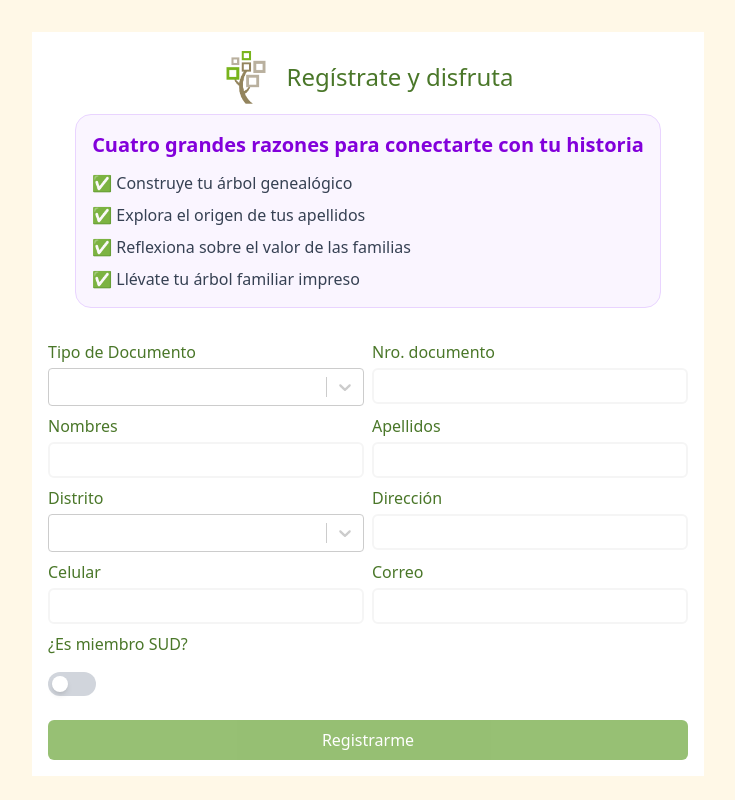
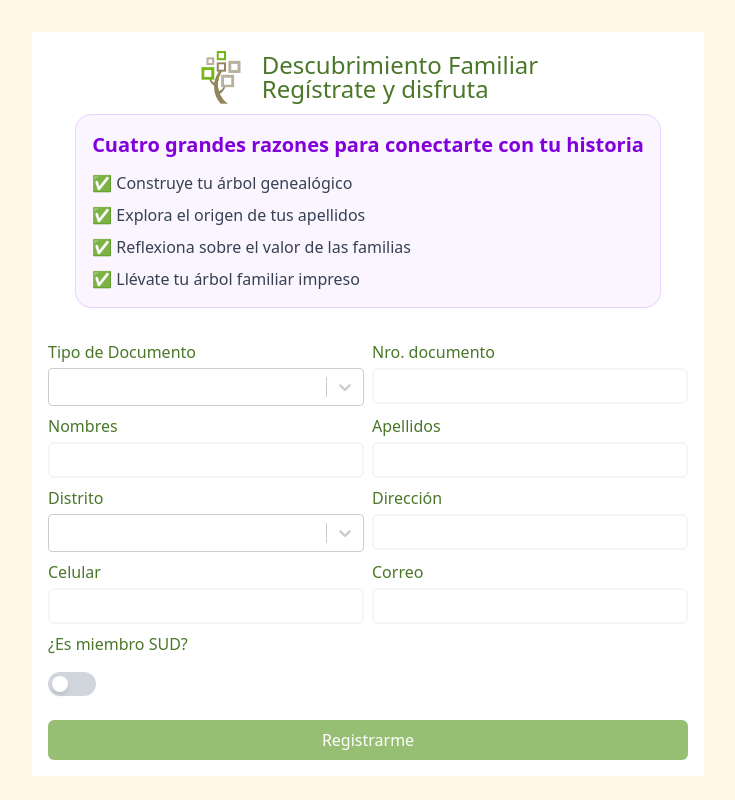
Before and after one commit to mgarcial1995/app-descubrimiento-familiar, a React (Vite) app: page /registro in a window 1280 px wide. Shown: the whole page, without its empty margins (272-1007 px from the left). Built offline with nearby package versions, Linux system fonts and the light colour scheme.

Commit message:
feat: cambios de asistencia

```diff
--- a/src/interfaces/participantes.ts
+++ b/src/interfaces/participantes.ts
@@ -8,6 +8,7 @@ export interface IParticipante {
   celular?: string;
   correo?: string;
   es_miembro: boolean;
+  asistio: boolean;
   cuenta_fs?: string;
   rol?: string;
 }
--- a/src/pages/RegistrarUsuario.tsx
+++ b/src/pages/RegistrarUsuario.tsx
@@ -19,6 +19,7 @@ const RegistrarUsuario = () => {
     correo: '',
     distrito: '',
     es_miembro: false,
+    asistio: true,
   };
 
   const [participante, setParticipante] = useState(datosinit);
--- a/src/pages/RegistroPublico.tsx
+++ b/src/pages/RegistroPublico.tsx
@@ -21,6 +21,7 @@ const RegistrarUsuario = () => {
     correo: '',
     distrito: '',
     es_miembro: false,
+    asistio: false,
   };
 
   const [participante, setParticipante] = useState(datosinit);
@@ -142,7 +143,8 @@ const RegistrarUsuario = () => {
         <div className="w-full md:w-fit flex gap-4 items-center">
           <img className="w-12" src={logo} />
           <p className="w-full text-2xl font-medium leading-none text-[#4A7729]">
-            {' '}
+            Descubrimiento Familiar
+            <br></br>
             Regístrate y disfruta
           </p>
         </div>
```
